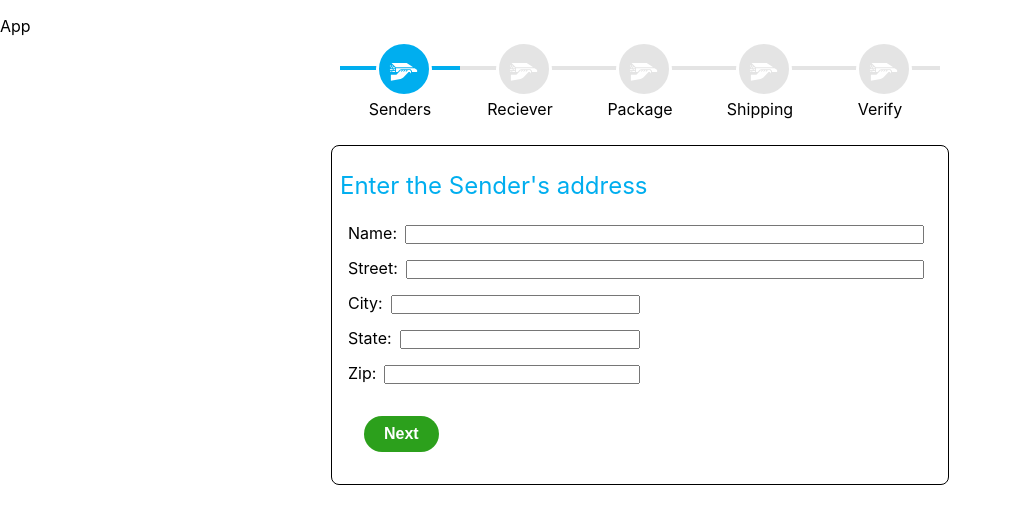
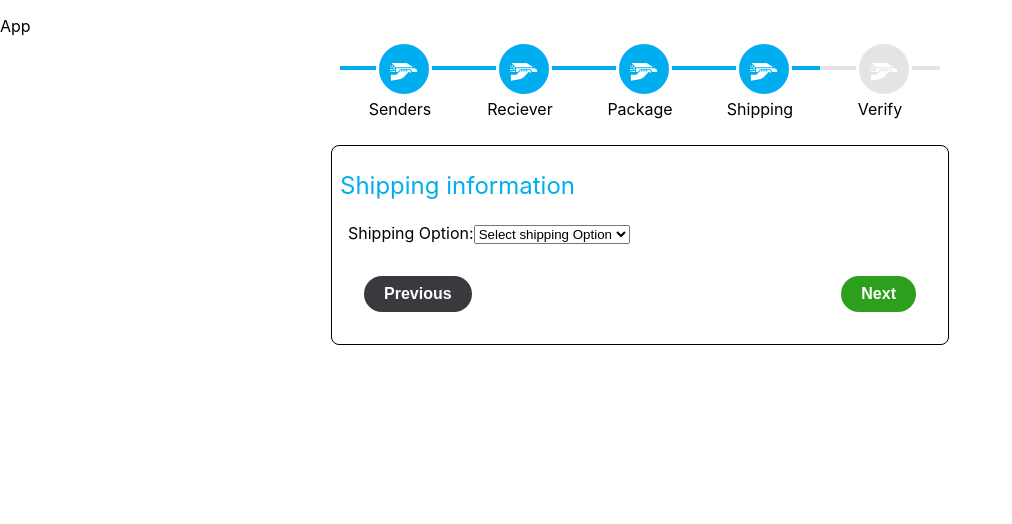
Before and after one commit to devpatelwebdeveloper/shipping-label-maker, a React (Vite) app: page / in a window 1280 px wide. Shown: the top 524 px of the page, without its empty margins (0-1012 px from the left). Built offline with nearby package versions, Linux system fonts and the light colour scheme.

Commit message:
states setup

```diff
--- a/src/Components/StepForm/ShippingForm.jsx
+++ b/src/Components/StepForm/ShippingForm.jsx
@@ -20,11 +20,11 @@ const ShippingForm = () => {
       state: "",
       zip: "",
     },
-    weight: "",
+    weight: 0,
     shipping: "",
   })
   const [errors, setErrors] = useState()
-  const { mode, transition } = useVisualMode(1)
+  const { mode, transition } = useVisualMode(4)
 
   const handleNext=(event)=>{
     event.preventDefault()
@@ -85,7 +85,7 @@ const ShippingForm = () => {
 
       {mode===4 && <ShippingInfo title="Shipping information" handleNext={handleNext} handlePrevious={handlePrevious}  setInputValue={setInputValue} state={state} errors={errors} setState={setState} setErrors={setErrors}/> }
 
-      {mode===5 && <ReviewInfo title="Review information" handlePrevious={handlePrevious} handleSubmit={handleSubmit}/>}
+      {mode===5 && <ReviewInfo title="Review information" info={state}handlePrevious={handlePrevious} handleSubmit={handleSubmit}/>}
     </div>
   );
 }
--- a/src/Components/StepForm/Steps/PackageInfo.jsx
+++ b/src/Components/StepForm/Steps/PackageInfo.jsx
@@ -7,13 +7,26 @@ import Button from "../../Button"
 const PackageInfo = ({title,handlePrevious,handleNext, setInputValue, state, errors, setState, setErrors}) => {
   let cx = classNames.bind(styles);
 
+  const changeHandler=(name,value)=>{
+    setState({
+      ...state,
+      [name]:parseFloat(value)
+    }
+    )
+    // setErrors({
+    //   ...errors,
+    // [name]:null
+    // }
+    // )
+  }
+
   return (
     <div className={cx('step')}>
       <div className={cx('step-title')}>{title}</div>
       <div className={cx('step-form')}>
         <div className={cx('form-field')}>
           <label htmlFor="name" className={cx('label')}>Name:</label>
-          <input type="text" id="name" className={cx('input')}/>
+          <input type="text" id="name" className={cx('input')} onChange={e=>{changeHandler('weight',e.target.value)}}/>
         </div>
 
       </div>
--- a/src/Components/StepForm/Steps/ReviewInfo.jsx
+++ b/src/Components/StepForm/Steps/ReviewInfo.jsx
@@ -4,18 +4,15 @@ import styles from "../Step.module.scss"
 import Button from "../../Button"
 
 
-const ReviewInfo = ({title,handlePrevious,handleSubmit}) => {
+const ReviewInfo = ({title,info,handlePrevious,handleSubmit}) => {
   let cx = classNames.bind(styles);
 
 
   return (
     <div className={cx('step')}>
       <div className={cx('step-title')}>{title}</div>
-      <div className={cx('step-form')}>
-        <div className={cx('form-field')}>
-          <label htmlFor="name" className={cx('label')}>Name:</label>
-          <input type="text" id="name" className={cx('input')}/>
-        </div>
+      <div>
+     <pre> {JSON.stringify(info, null, 2) }</pre>
 
       </div>
     <div className={cx('button-container')}>
--- a/src/Components/StepForm/Steps/ShippingInfo.jsx
+++ b/src/Components/StepForm/Steps/ShippingInfo.jsx
@@ -7,14 +7,30 @@ import Button from "../../Button"
 const ShippingInfo = ({title,handlePrevious,handleNext, setInputValue, state, errors, setState, setErrors}) => {
   let cx = classNames.bind(styles);
 
+  const changeHandler=(name,value)=>{
+    setState({
+      ...state,
+      [name]:value
+    }
+    )
+    // setErrors({
+    //   ...errors,
+    // [name]:null
+    // }
+    // )
+  }
 
   return (
     <div className={cx('step')}>
       <div className={cx('step-title')}>{title}</div>
       <div className={cx('step-form')}>
         <div className={cx('form-field')}>
-          <label htmlFor="name" className={cx('label')}>Name:</label>
-          <input type="text" id="name" className={cx('input')}/>
+          <label htmlFor="shipping" className={cx('label')}>Shipping Option:</label>
+          <select id="shipping" onChange={e=>{changeHandler('shipping',e.target.value)}}>
+            <option>Select shipping Option</option>
+            <option value="ground">Ground</option>
+            <option value="priority">Priority</option>
+          </select>
         </div>
 
       </div>
```
